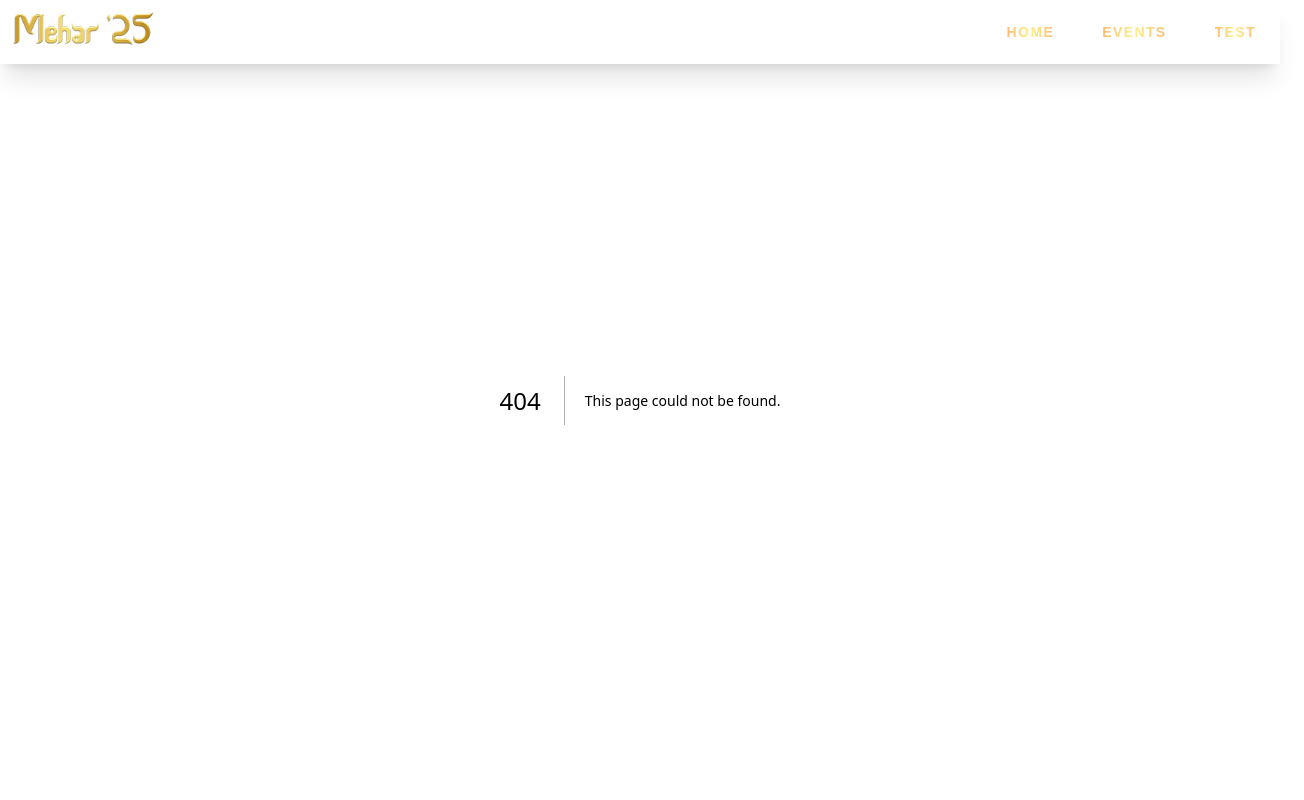
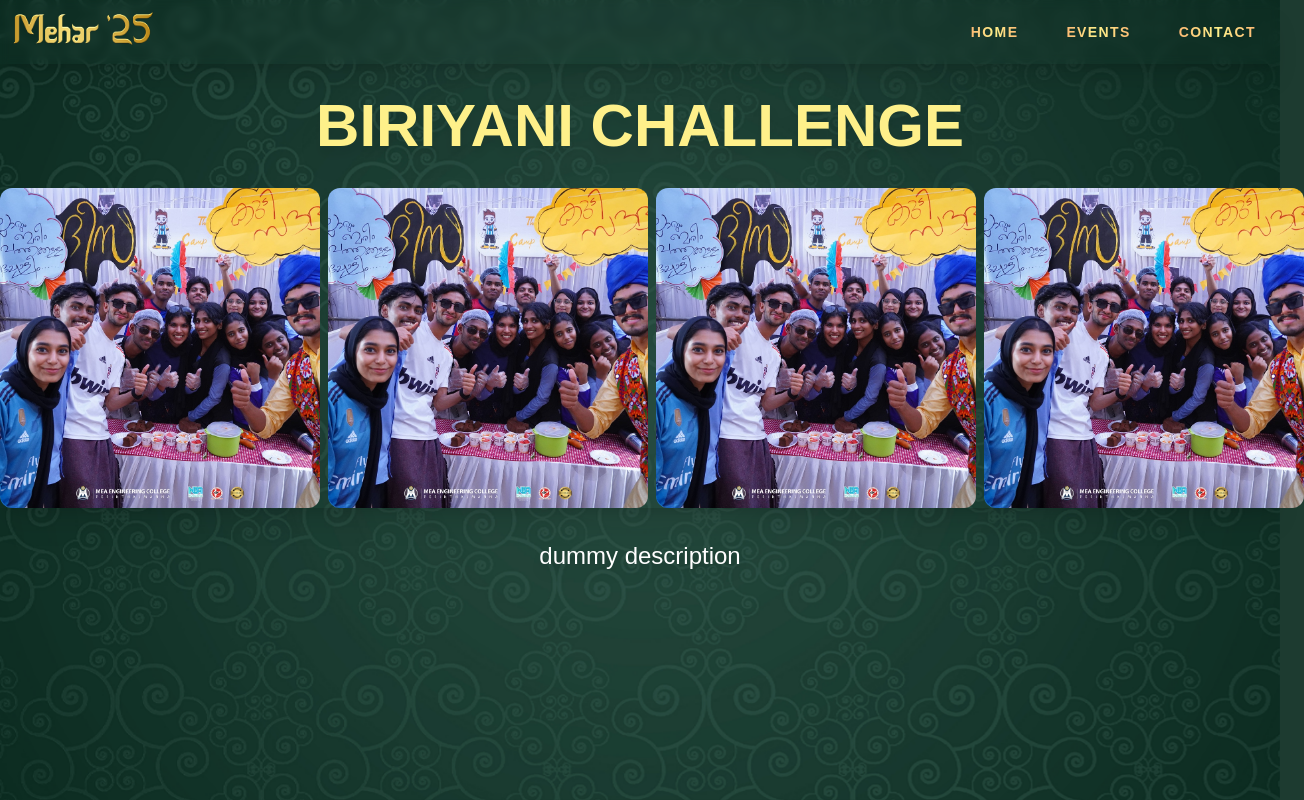
Before and after one commit to TheGreatAdil/Mehar-25, a Next.js app: page /events/biriyani-challenge in a window 1280 px wide. Before the commit this address had no page. Shown: the whole page, 1304 px wide, since content can reach past the window. Built offline with nearby package versions, Linux system fonts and the light colour scheme; a web font is replaced by a local one.

Commit message:
Added custom dynamic event routes

```diff
--- a/package.json
+++ b/package.json
@@ -9,6 +9,7 @@
     "lint": "next lint"
   },
   "dependencies": {
+    "@tabler/icons-react": "^3.30.0",
     "class-variance-authority": "^0.7.1",
     "clsx": "^2.1.1",
     "framer-motion": "^12.4.4",
--- /dev/null
+++ b/src/app/events/[eventName]/page.tsx
@@ -0,0 +1,56 @@
+import Image from "next/image";
+import { events } from "@/lib/constants";
+import { redirect } from "next/navigation";
+
+type Props = {
+  params: {
+    eventName: string;
+  };
+};
+
+export default function page({ params }: Props) {
+  const { eventName } = params;
+  const currentEvent = events.find((event) => event.name === eventName);
+
+  if (!currentEvent) {
+    redirect("/");
+  }
+
+  return (
+    <>
+      <div className="fixed w-full h-screen -z-30">
+        <Image
+          src={"/background.png"}
+          alt="background image"
+          className="object-cover"
+          quality={100}
+          fill
+        />
+      </div>
+
+      <section className="w-full h-screen mx-auto pt-24">
+        <h2 className="text-center text-4xl md:text-6xl font-bold text-yellow-200 drop-shadow-xl">
+          {currentEvent.title}
+        </h2>
+
+        <div className="w-fit mx-auto shadow-xl grid grid-cols-2 md:grid-cols-4 gap-2 md:gap-8 mt-8">
+          {currentEvent.images.map((image, i) => (
+            <div key={i} className="relative w-32 h-32 md:w-80 md:h-80 mx-auto">
+              <Image
+                fill
+                src={image}
+                alt={currentEvent.title + " photos"}
+                className="object-cover rounded-xl"
+                loading="lazy"
+              />
+            </div>
+          ))}
+        </div>
+
+        <p className="max-w-7xl px-4 md:px-16 mx-auto mt-8 text-md md:text-2xl text-center font-[family-name:var(--font-anek)] drop-shadow-lg">
+          {currentEvent.description}
+        </p>
+      </section>
+    </>
+  );
+}
--- a/src/app/page.tsx
+++ b/src/app/page.tsx
@@ -59,6 +59,7 @@ export default function Home() {
                   src={image.src}
                   alt={image.alt}
                   className="object-cover rounded-xl"
+                  loading="lazy"
                 />
               </div>
             ))}
@@ -83,6 +84,7 @@ export default function Home() {
                   src={image.src}
                   alt={image.alt}
                   className="object-cover rounded-xl"
+                  loading="lazy"
                 />
               </div>
             ))}
@@ -136,12 +138,13 @@ export default function Home() {
             >
               <Image
                 fill
-                src={event.src}
-                alt={event.alt}
+                src={event.images[0]}
+                alt={event.title.toLowerCase()}
                 className="object-cover rounded-xl"
+                loading="lazy"
               />
               <a
-                href={event.link}
+                href={"/events/" + event.name}
                 className="absolute w-full h-full rounded-xl bg-gradient-to-t from-black"
               />
               <div className="w-full absolute p-4 bottom-0 flex justify-between items-end">
@@ -152,6 +155,46 @@ export default function Home() {
           ))}
         </div>
       </section>
+
+      <section className="w-full h-screen mx-auto pt-24" id="#contact">
+        <h2 className="text-center text-4xl md:text-6xl font-bold text-yellow-200 drop-shadow-xl">
+          CONTACT
+        </h2>
+
+        <div className="w-fit mx-auto my-16 grid grid-cols-2 gap-8">
+          <div className="grid gap-4">
+            <div className="relative w-32 h-32 md:w-96 md:h-96">
+              <Image
+                fill
+                src={"/donate qr.png"}
+                alt={"donation qr code"}
+                className="object-cover rounded-xl"
+                loading="lazy"
+              />
+            </div>
+          </div>
+          <div className="grid h-96 text-2xl text-left">
+            <h3 className="text-6xl text-yellow-200">BANK DETAILS</h3>
+
+            <h4 className="mt-4 leading-none">Account Number</h4>
+            <p className="text-yellow-200 text-3xl leading-none">
+              15980100172564
+            </p>
+
+            <h4 className="mt-2 leading-none">Account Holder Name</h4>
+            <p className="text-yellow-200 text-3xl leading-none">
+              MRS BUSHRA K K
+            </p>
+
+            <h4 className="mt-2 leading-none">IFSC Code</h4>
+            <p className="text-yellow-200 text-3xl leading-none">FDRL0001598</p>
+
+            <p className="mt-2 text-yellow-200 leading-none">
+              FEDERAL BANK MELATTUR BRANCH
+            </p>
+          </div>
+        </div>
+      </section>
     </>
   );
 }
--- a/src/components/Navbar.tsx
+++ b/src/components/Navbar.tsx
@@ -12,11 +12,11 @@ const NavItems = () => {
     },
     {
       title: "EVENTS",
-      link: "/events",
+      link: "/#events",
     },
     {
-      title: "TEST",
-      link: "#test",
+      title: "CONTACT",
+      link: "/#contact",
     },
   ];
 
--- a/src/lib/constants.ts
+++ b/src/lib/constants.ts
@@ -83,30 +83,29 @@ export const previousImages2 = [
 export const events = [
     {
         title: "FOOD FEST",
+        description: "dummy description",
+        images: ["/events/foodfest1.jpg", "/events/foodfest1.jpg", "/events/foodfest1.jpg", "/events/foodfest1.jpg"],
         date: "10/10/2024",
-        src: "/events/foodfest1.jpg",
-        alt: "food fest",
-        link: "/foodfest"
+        name: "food-fest"
     },
     {
         title: "SHOOT OUT",
+        description: "dummy description",
+        images: ["/events/foodfest1.jpg", "/events/foodfest1.jpg", "/events/foodfest1.jpg", "/events/foodfest1.jpg"],
         date: "10/10/2024",
-        src: "/events/foodfest1.jpg",
-        alt: "food fest",
-        link: "/foodfest"
+        name: "shoot-out"
     },
     {
         title: "MEHANDI FEST",
+        images: ["/events/foodfest1.jpg", "/events/foodfest1.jpg", "/events/foodfest1.jpg", "/events/foodfest1.jpg"],
         date: "10/10/2024",
-        src: "/events/foodfest1.jpg",
-        alt: "food fest",
-        link: "/foodfest"
+        name: "mehandi-fest"
     },
     {
         title: "BIRIYANI CHALLENGE",
+        description: "dummy description",
+        images: ["/events/foodfest1.jpg", "/events/foodfest1.jpg", "/events/foodfest1.jpg", "/events/foodfest1.jpg"],
         date: "10/10/2024",
-        src: "/events/foodfest1.jpg",
-        alt: "food fest",
-        link: "/biriyani-challenge"
+        name: "biriyani-challenge"
     },
 ]
```
Also changed, not shown: public/donate qr.png (added), 1 other file (tests, documents, lock files or other folders).
